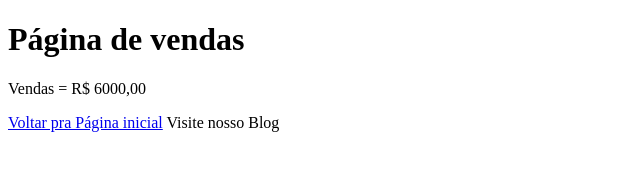
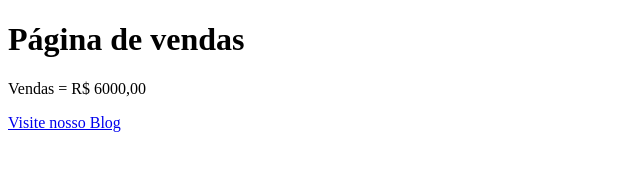
Before and after one commit to lgfgalla/aulaGitHub, a plain HTML site: page Vendas.html in a window 1280 px wide. Shown: the whole page, without its empty margins (0-640 px from the left). Drawn offline with Linux system fonts and the light colour scheme.

Commit message:
Auterado atalhos Blog e Pagina inicial

```diff
--- a/Vendas.html
+++ b/Vendas.html
@@ -8,7 +8,6 @@
 <body>
     <h1>Página de vendas</h1>
     <p>Vendas = R$ 6000,00</p>
-    <a href="index.html">Voltar pra Página inicial</a>
-    <a1 href="Blog.html">Visite nosso Blog</a1>
+    <a href="Blog.html">Visite nosso Blog</a>
 </body>
 </html>
```
Also changed, not shown: Blog.html (+2 -0 lines).
